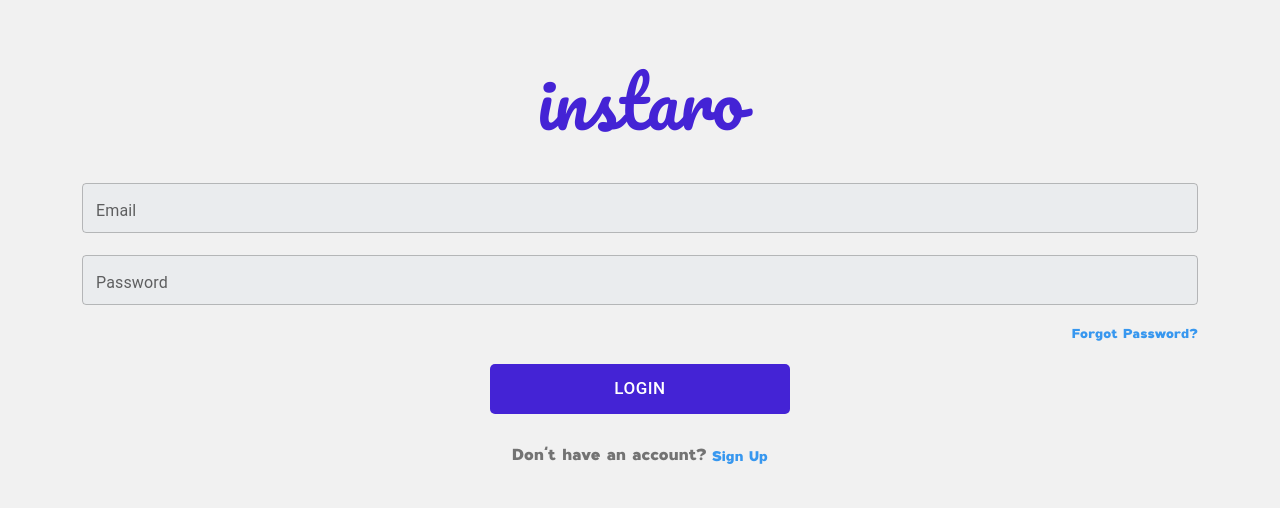
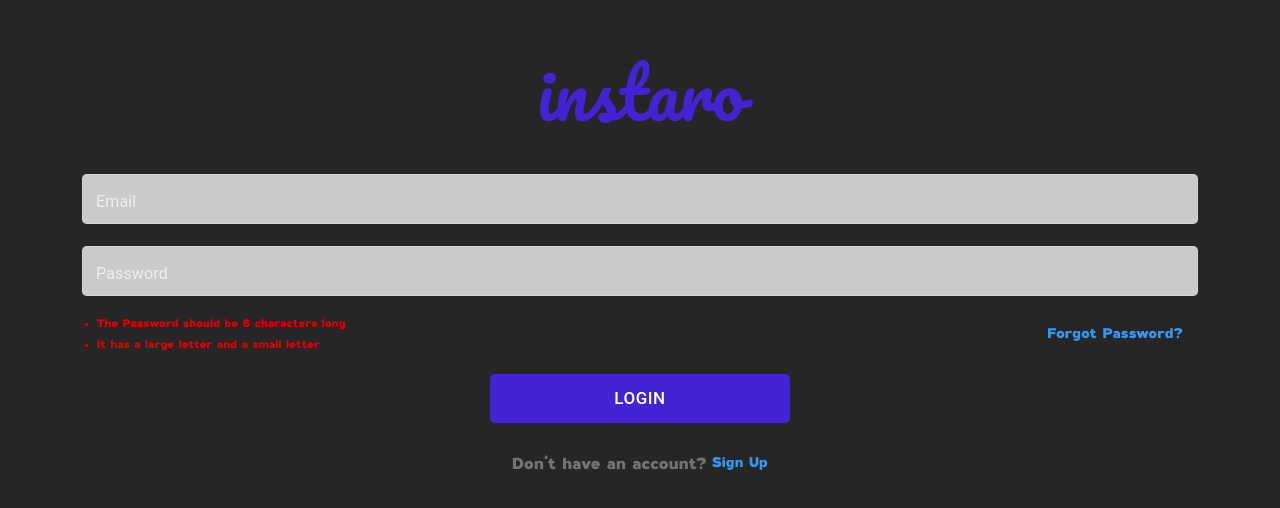
Before and after one commit to AhhmedJamal/Instaro, a Next.js app: page /signin in a window 1280 px wide. Shown: the part 122-630 px from the top of the page. Built offline with nearby package versions, Linux system fonts and the light colour scheme.

Commit message:
build page login part 1

```diff
--- a/src/app/(router)/signin/page.tsx
+++ b/src/app/(router)/signin/page.tsx
@@ -4,34 +4,54 @@ import { Button, TextField } from "@mui/material";
 import Link from "next/link";
 import styles from "./signIn.module.scss";
 
-const SignIn = () => {
-  const [email, setEmail] = useState("");
-  const [password, setPassword] = useState("");
-  const [emailError, setEmailError] = useState(false);
-  const [passwordError, setPasswordError] = useState(false);
+const SignIn: React.FC = () => {
+  const [email, setEmail] = useState<string>("");
+  const [password, setPassword] = useState<string>("");
+  const [emailError, setEmailError] = useState<boolean>(false);
+  const [passwordError, setPasswordError] = useState<boolean>(false);
+  const [passwordCondition1, setPasswordCondition1] = useState<boolean>(false);
+  const [passwordCondition2, setPasswordCondition2] = useState<boolean>(false);
 
   const handleSubmit = (event: FormEvent<HTMLFormElement>) => {
     event.preventDefault();
 
-    setEmailError(false);
-    setPasswordError(false);
-
-    if (email === "") {
-      setEmailError(true);
-    }
-    if (password === "") {
-      setPasswordError(true);
-    }
-
-    if (email && password) {
+    if (
+      email !== "" &&
+      password.length >= 6 &&
+      /[A-Z]/.test(password) &&
+      /[a-z]/.test(password)
+    ) {
       console.log(email, password);
     }
   };
 
+  const handleChange = () => {
+    if (email === "") {
+      setEmailError(true);
+    }
+    if (password !== "") {
+      setPasswordError(true);
+    }
+
+    if (password.length >= 6) {
+      setPasswordCondition1(true);
+    } else {
+      setPasswordCondition1(false);
+    }
+    if (/[A-Z]/.test(password) && /[a-z]/.test(password)) {
+      setPasswordCondition2(true);
+    } else {
+      setPasswordCondition2(false);
+    }
+  };
   return (
     <div className={styles.signIn}>
       <h2>instaro</h2>
-      <form onSubmit={handleSubmit} className={styles.form}>
+      <form
+        onSubmit={handleSubmit}
+        className={styles.form}
+        onChange={handleChange}
+      >
         <TextField
           type="text"
           label="Email"
@@ -54,9 +74,21 @@ const SignIn = () => {
           }}
           variant="outlined"
           value={password}
-          error={passwordError}
+          // error={passwordError}
         />
-        <Link href="/forgot">Forgot Password?</Link>
+        <div className={styles.divLinkAndCondition}>
+          <Link href="/forgot">Forgot Password?</Link>
+          <ul>
+            <li className={passwordCondition1 ? styles.green : styles.red}>
+              {" "}
+              The Password should be 6 characters long
+            </li>
+            <li className={passwordCondition2 ? styles.green : styles.red}>
+              {" "}
+              It has a large letter and a small letter
+            </li>
+          </ul>
+        </div>
         <Button disabled={emailError && passwordError} type="submit">
           Login
         </Button>
--- a/src/app/(router)/signin/signIn.module.scss
+++ b/src/app/(router)/signin/signIn.module.scss
@@ -1,4 +1,5 @@
 @import "../../../styles/variables";
+@import "../../../styles/mixin";
 
 .signIn {
   padding-inline: 20px;
@@ -52,19 +53,54 @@
       outline: none;
       transition: opacity 0.2s ease-out;
       &:hover {
-        // opacity: 0.8;
-      }
-    }
-    a {
-      display: flex;
-      align-self: flex-end;
-      text-decoration: none;
-      color: $blue-link-color;
-      font-size: 13px;
-      &:hover {
         opacity: 0.8;
       }
     }
+    .divLinkAndCondition {
+      display: flex;
+      justify-content: space-between;
+      align-items: center;
+      flex-direction: column-reverse;
+      @include media($small-screen) {
+        flex-direction: row-reverse;
+        padding-inline: 15px;
+      }
+      align-items: center;
+      gap: 20px;
+      a {
+        font-size: 14px;
+        color: $blue-link-color;
+        text-decoration: none;
+        align-self: flex-end;
+        @include media($small-screen) {
+          align-self: center;
+        }
+        &:hover {
+          opacity: 0.8;
+        }
+      }
+      ul {
+        align-self: flex-start;
+        display: flex;
+        flex-direction: column;
+        gap: 5px;
+        li {
+          font-size: 11px;
+          font-weight: normal;
+          text-decoration: none;
+          &:hover {
+            opacity: 0.8;
+          }
+        }
+      }
+      .red {
+        color: $red-color;
+      }
+      .green {
+        color: $green-color;
+      }
+    }
+
     .linkSignUp {
       margin-block: 10px;
       color: $grey-color;
@@ -74,6 +110,8 @@
       gap: 5px;
       a {
         font-size: 14px;
+        color: $blue-link-color;
+        text-decoration: none;
       }
     }
   }
--- a/src/components/ThemeMode/CustomThemeProvider.tsx
+++ b/src/components/ThemeMode/CustomThemeProvider.tsx
@@ -36,12 +36,13 @@ interface CustomThemeProviderProps {
 
 const CustomThemeProvider = ({ children }: CustomThemeProviderProps) => {
   const { dark } = useSelector((state: RootState) => state.dark);
+  const dispatch = useAppDispatch();
 
-  const dispatch = useAppDispatch();
   useEffect(() => {
-    // dispatch(
-    //   localStorage.getItem("darkMode") === "true" ? darkMode() : lightMode()
-    // );
+    const modeInLocalStorage = localStorage.getItem("darkMode");
+    if (modeInLocalStorage !== undefined) {
+      dispatch(modeInLocalStorage === "true" ? darkMode() : lightMode());
+    }
   }, [dispatch]);
   return (
     <ThemeProvider theme={!dark ? darkTheme : lightTheme}>
--- a/src/components/ThemeMode/ThemeMode.tsx
+++ b/src/components/ThemeMode/ThemeMode.tsx
@@ -3,10 +3,11 @@ import { store } from "@/store/store";
 import { ReactNode } from "react";
 import { Provider } from "react-redux";
 
-interface CustomThemeProviderProps {
+interface ThemeProps {
   children: ReactNode;
 }
-const Theme = ({ children }: CustomThemeProviderProps) => {
+
+const Theme: React.FC<ThemeProps> = ({ children }) => {
   return <Provider store={store}>{children}</Provider>;
 };
 
--- a/src/store/theme/themeSlice.ts
+++ b/src/store/theme/themeSlice.ts
@@ -1,12 +1,15 @@
 // slices/counterSlice.ts
 import { createSlice } from "@reduxjs/toolkit";
 
-const initialState = {
+interface ThemeState {
+  dark: boolean;
+}
+const initialState: ThemeState = {
   dark: true,
 };
 
 export const themeSlice = createSlice({
-  name: "darkMode",
+  name: "theme",
   initialState,
   reducers: {
     darkMode: (state) => {
--- /dev/null
+++ b/src/styles/_mixin.scss
@@ -0,0 +1,5 @@
+@mixin media($breakpoint) {
+  @media only screen and (min-width: $breakpoint) {
+    @content;
+  }
+}
--- a/src/styles/_variables.scss
+++ b/src/styles/_variables.scss
@@ -1,5 +1,14 @@
+// colors
 // $primary-color: #262626;
 $primary-color: #4423d5;
-$blue-link-color: #3797EF;
+$blue-link-color: #3797ef;
 $grey-color: #737373;
 $white-color: #fff;
+$red-color: #e00000;
+$green-color: #43c000;
+
+// screens
+$small-screen: 576px;
+$medium-screen: 768px;
+$large-screen: 992px;
+$extra-large-screen: 1200px;
```
Also changed, not shown: src/app/page.tsx (+23 -7 lines).
